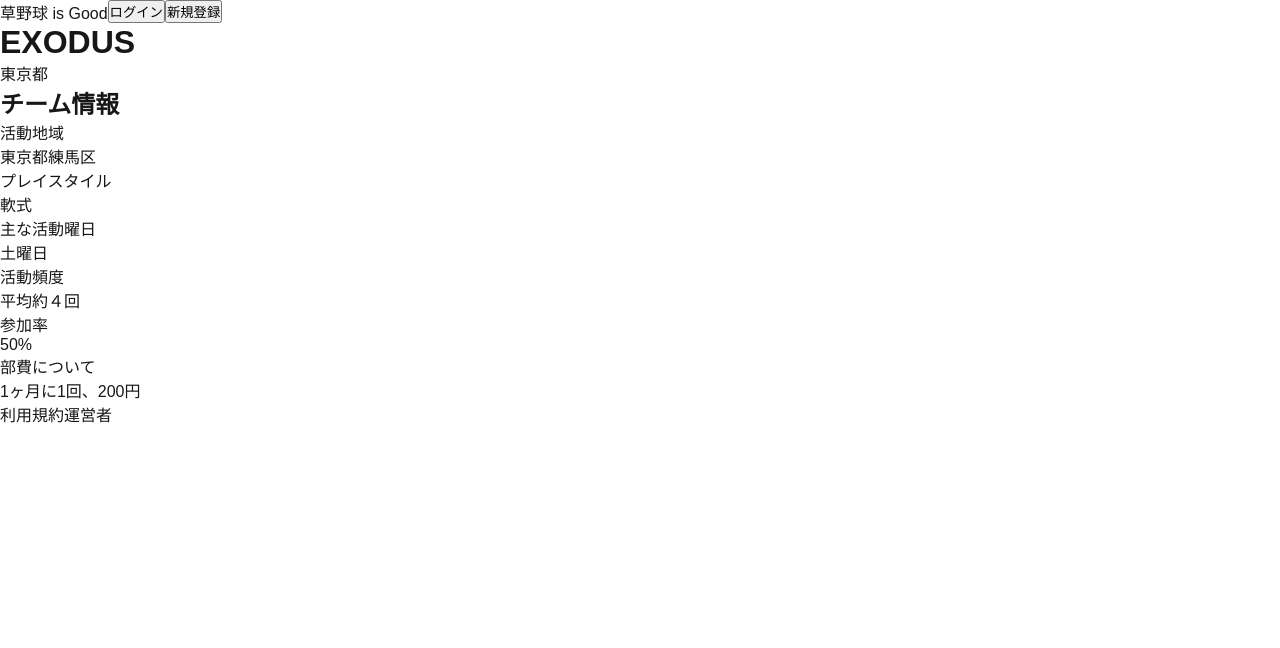
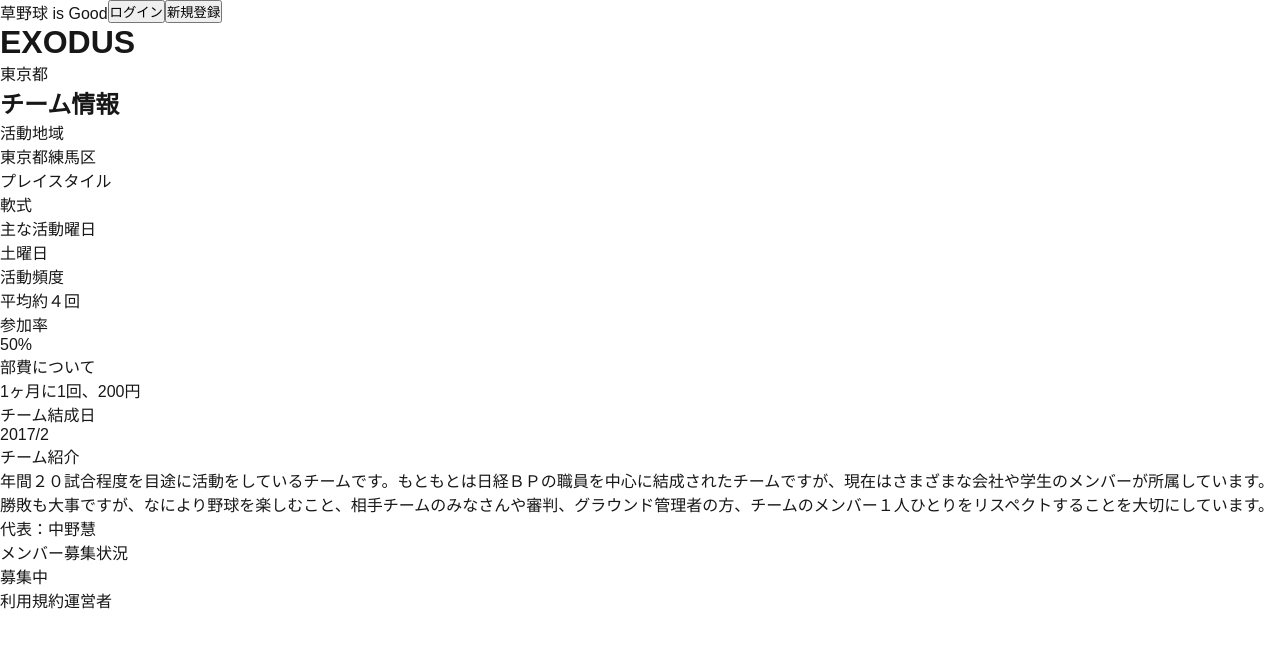
Before and after one commit to shintarou-tamaki/kusa-yakyu-is-good, a Next.js app: page /team-ditail in a window 1280 px wide. Shown: the top 648 px of the page. Built offline with nearby package versions, Linux system fonts and the light colour scheme.

Commit message:
チーム詳細ページのチーム情報項目追加

```diff
--- a/src/app/team-ditail/page.jsx
+++ b/src/app/team-ditail/page.jsx
@@ -20,6 +20,16 @@ export default function page() {
           <dd>50%</dd>
           <dt>部費について</dt>
           <dd>1ヶ月に1回、200円</dd>
+          <dt>チーム結成日</dt>
+          <dd>2017/2</dd>
+          <dt>チーム紹介</dt>
+          <dd>
+            年間２０試合程度を目途に活動をしているチームです。もともとは日経ＢＰの職員を中心に結成されたチームですが、現在はさまざまな会社や学生のメンバーが所属しています。勝敗も大事ですが、なにより野球を楽しむこと、相手チームのみなさんや審判、グラウンド管理者の方、チームのメンバー１人ひとりをリスペクトすることを大切にしています。
+            <br />
+            代表：中野慧
+          </dd>
+          <dt>メンバー募集状況</dt>
+          <dd>募集中</dd>
         </dl>
       </section>
     </>
```
